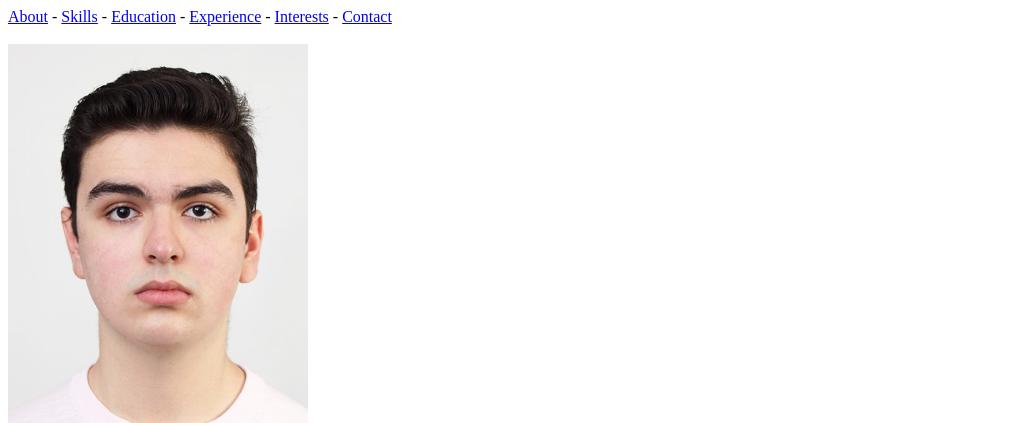
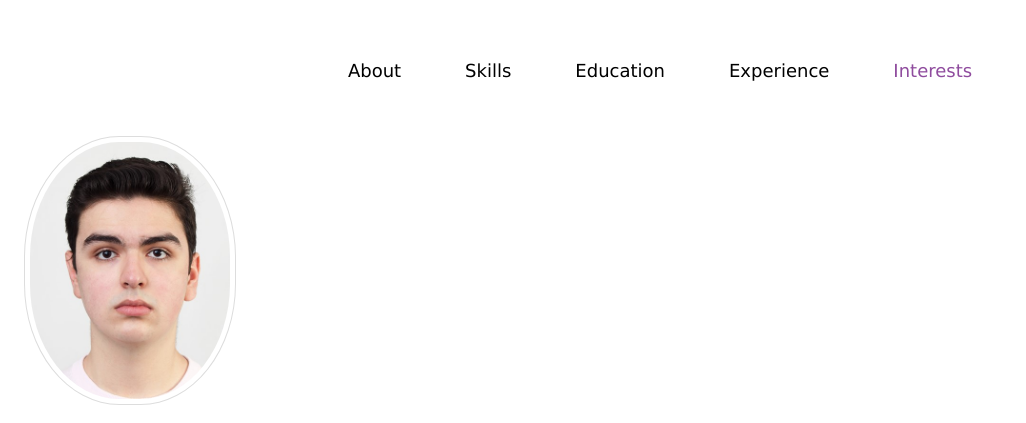
Before and after one commit to Santigf12/santigf12.github.io, a plain HTML site: page interests.html in a window 1280 px wide. Shown: the top 423 px of the page, without its empty margins (0-1026 px from the left). Drawn offline with Linux system fonts and the light colour scheme.

Commit message:
minor changes

```diff
--- a/interests.html
+++ b/interests.html
@@ -1,30 +1,33 @@
 <!DOCTYPE html>
 <html lang="en-US">
   <head>
-    <meta charset="utf-8">
-    <meta name="viewport" content="width=device-width">
+    <link rel="stylesheet" href="style.css" />
+    <meta charset="utf-8" />
+    <meta name="viewport" content="width=device-width" />
     <title>Page Title</title>
   </head>
   <body>
+    <nav class="navbar">
+      <ul class="nav-links">
+        <div class="menu">
+          <li><a href="index.html">About</a></li>
 
-    <div class="topnav">
-      <a href="about.html">About</a>
-      <a> - </a>
-      <a href="skills.html">Skills</a>
-      <a> - </a>
-      <a href="education.html">Education</a>
-      <a> - </a>
-      <a href="experience.html">Experience</a>
-      <a> - </a>
-      <a class="active" href="interests.html">Interests</a>
-      <a> - </a>
-      <a href="contact.html">Contact</a>
+          <li><a href="skills.html">Skills</a></li>
 
-    </div>
+          <li><a href="education.html">Education</a></li>
 
+          <li><a href="experience.html">Experience</a></li>
 
-    <br>
-    <img src="Photo_Santiago_Garza_Fuentes.jpg" width="300" alt="Photo of Santiago">
+          <li><a class="active" href="interests.html">Interests</a></li>
+        </div>
+      </ul>
+    </nav>
+
+    <br />
+    <img
+      src="Photo_Santiago_Garza_Fuentes.jpg"
+      alt="Photo of Santiago"
+    />
     <h1>Santiago Fuentes</h1>
     <h2>Interests</h2>
     <ul>
```
Also changed, not shown: education.html (+19 -24 lines), experience.html (+21 -23 lines), skills.html (+11 -14 lines).
